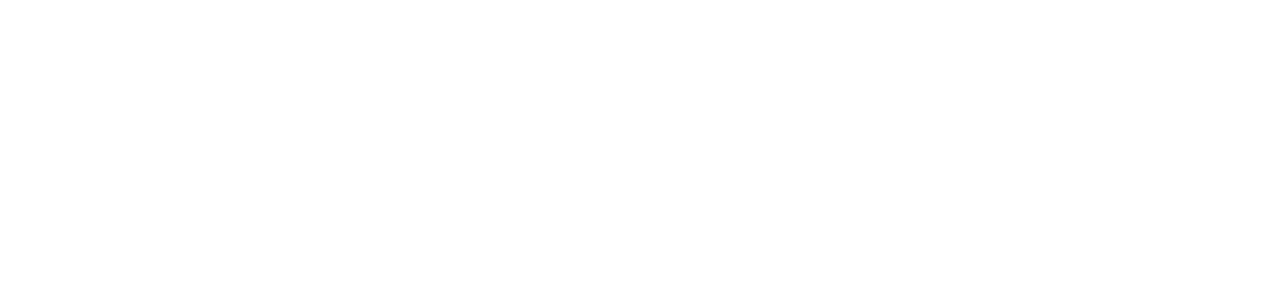
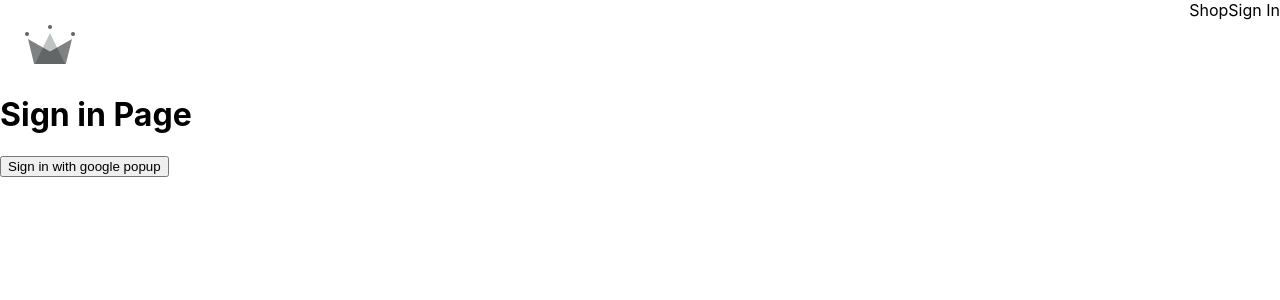
Before and after one commit to radmehrazari/shopping-app, a React (Create React App) app: page /sign-in in a window 1280 px wide. Before the commit this address had no page. Shown: the top 300 px of the page. Built offline with nearby package versions, Linux system fonts and the light colour scheme.

Commit message:
firebase added

```diff
--- a/package.json
+++ b/package.json
@@ -6,6 +6,7 @@
     "@testing-library/jest-dom": "^5.16.5",
     "@testing-library/react": "^13.4.0",
     "@testing-library/user-event": "^13.5.0",
+    "firebase": "^9.17.1",
     "react": "^18.2.0",
     "react-dom": "^18.2.0",
     "react-router-dom": "^6.8.1",
--- a/src/App.js
+++ b/src/App.js
@@ -1,6 +1,7 @@
 import { Routes, Route } from "react-router-dom";
 import Navigation from "./routes/navigation/navigation.component";
 import Home from "./routes/home/home.component";
+import SignIn from "./routes/sign-in/sign-in.component"
 
 const Shop = () => {
   return <div>Hello Iam the shop component</div>;
@@ -13,6 +14,7 @@
       <Route path="/" element={<Navigation />}>
         <Route index element={<Home />} />
         <Route path="shop" element={<Shop />} />
+        <Route path="sign-in" element={<SignIn/>}/>
       </Route>
     </Routes>
   );
--- a/src/routes/navigation/navigation.component.jsx
+++ b/src/routes/navigation/navigation.component.jsx
@@ -14,6 +14,9 @@
           <Link className="nav-link-container" to="/shop">
             Shop
           </Link>
+          <Link className="nav-link-container" to="/sign-in">
+          Sign In
+          </Link>
         </div>
       </div>
       <Outlet />
--- /dev/null
+++ b/src/routes/sign-in/sign-in.component.jsx
@@ -0,0 +1,15 @@
+import { signInWithGooglePopup } from "../../utils/firebase/firebase.utils.js";
+const SignIn = () => {
+  const logGoogleUser = async () => {
+    const response = await signInWithGooglePopup();
+    console.log(response);
+  };
+  return (
+    <div>
+      <h1>Sign in Page</h1>
+      <button onClick={logGoogleUser}>Sign in with google popup</button>
+    </div>
+  );
+};
+
+export default SignIn;
--- /dev/null
+++ b/src/utils/firebase/firebase.utils.js
@@ -0,0 +1,26 @@
+import { initializeApp } from "firebase/app";
+import {
+  getAuth,
+  signInWithRedirect,
+  signInWithPopup,
+  GoogleAuthProvider,
+} from "firebase/auth";
+const firebaseConfig = {
+  apiKey: "AIzaSyD3nd1uzuakEire9HU2N3OLvu-BYciZeDE",
+  authDomain: "crwn-clothing-db-ab516.firebaseapp.com",
+  projectId: "crwn-clothing-db-ab516",
+  storageBucket: "crwn-clothing-db-ab516.appspot.com",
+  messagingSenderId: "403992344067",
+  appId: "1:403992344067:web:71d726c798c2e917d84036",
+};
+
+// Initialize Firebase
+const firebaseApp = initializeApp(firebaseConfig);
+
+const provider = new GoogleAuthProvider();
+provider.setCustomParameters({
+  prompt: "select_account",
+});
+
+export const auth = getAuth();
+export const signInWithGooglePopup = () => signInWithPopup(auth, provider);
```
Also changed, not shown: 1 other file (tests, documents, lock files or other folders).
